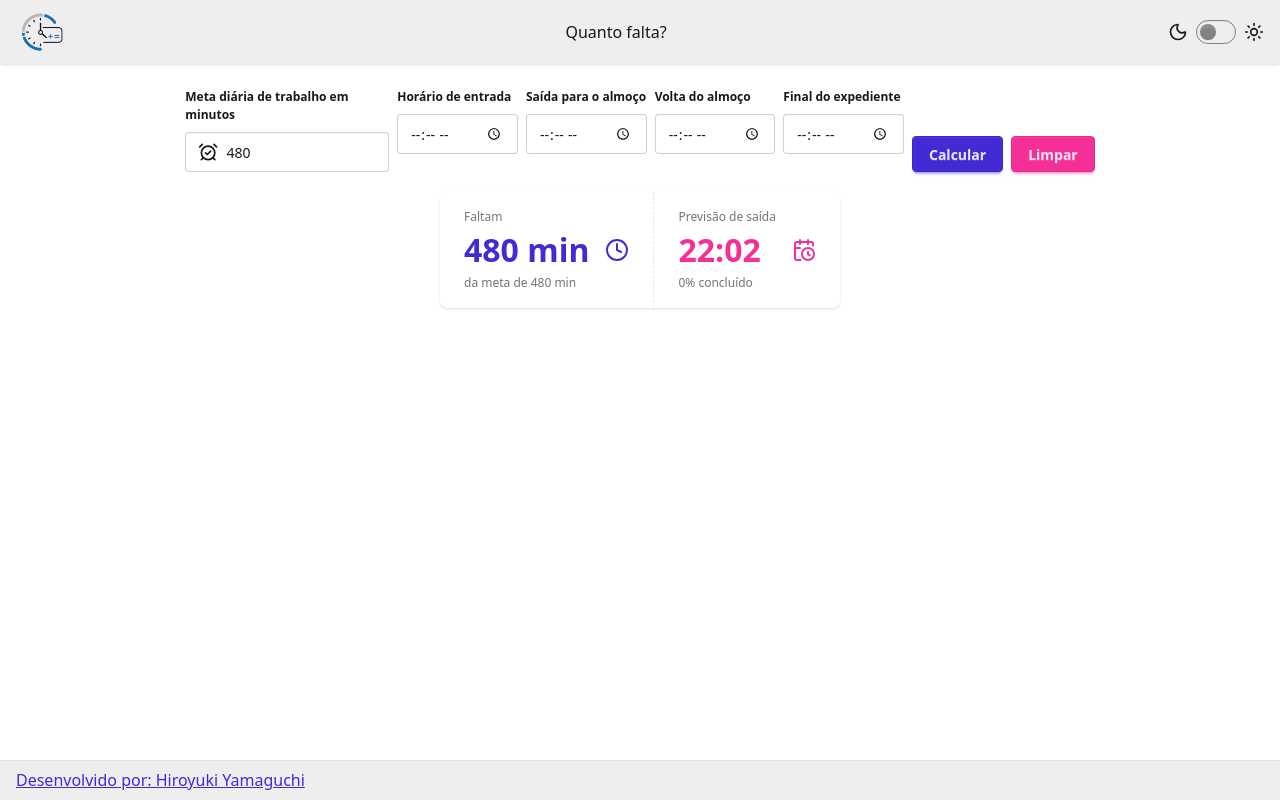
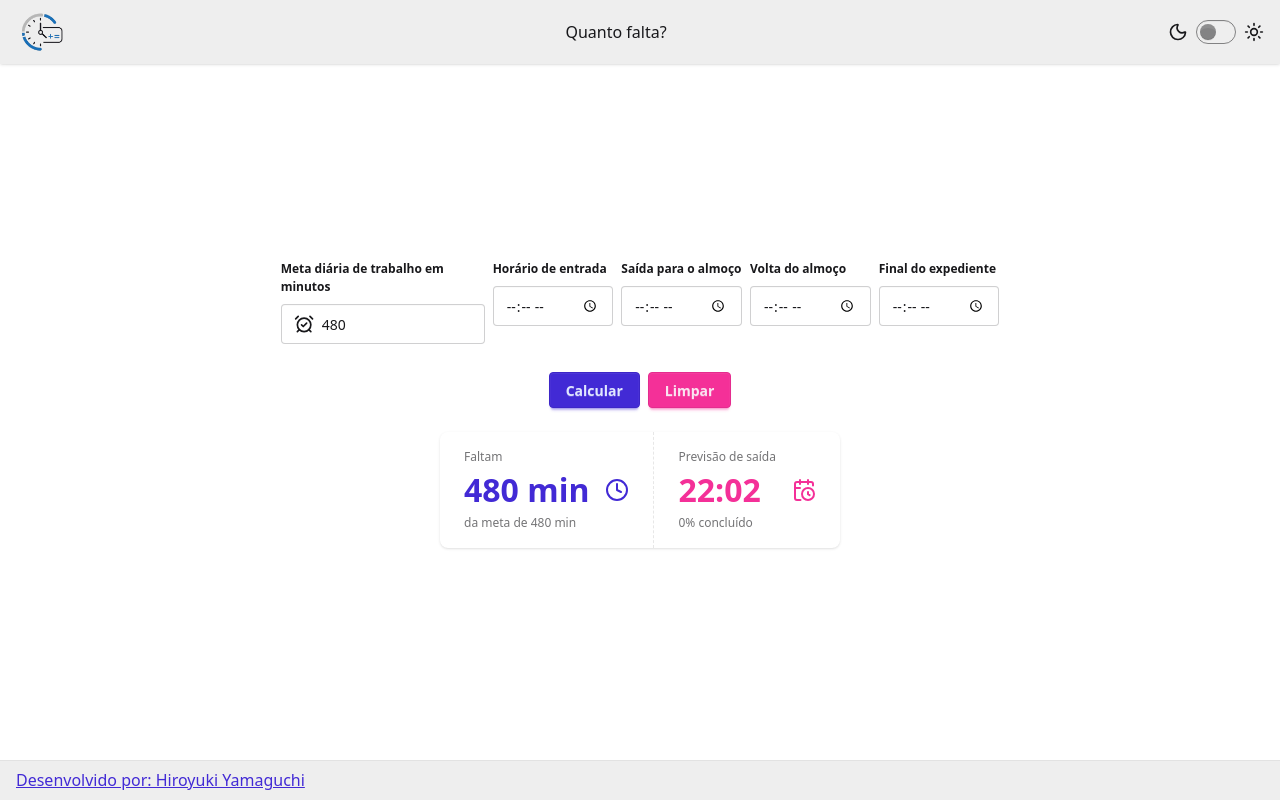
Before and after one commit to hiroyamaguch/quanto-falta, a Next.js app: page / in a window 1280 px wide. Built offline with nearby package versions, Linux system fonts and the light colour scheme.

Commit message:
2.0.1: best display itens

```diff
--- a/src/app/page.tsx
+++ b/src/app/page.tsx
@@ -4,12 +4,10 @@ import { NewMainForm } from '@/components/NewMainForm'
 
 export default function Home() {
   return (
-    <main className="flex flex-col pt-[64px] pb-[40px]">
+    <main className="flex flex-col h-screen pt-[64px] pb-[40px]">
       <Navbar />
 
-      <div className="flex flex-col space-y-4 items-center max-w-[1320px] w-full m-auto px-4 py-4">
-        <NewMainForm />
-      </div>
+      <NewMainForm />
 
       <Footer />
     </main>
--- a/src/components/NewInput.tsx
+++ b/src/components/NewInput.tsx
@@ -11,12 +11,12 @@ interface NewInputProps extends InputHTMLAttributes<HTMLInputElement> {
 
 export const NewInput: FC<NewInputProps> = ({ label, className, icon: Icon, error, ...rest }) => {
   return (
-    <fieldset className={twMerge('fieldset', className)}>
+    <fieldset className={twMerge('fieldset not-md:w-[204px]', className)}>
       <legend className="fieldset-legend">{label}</legend>
 
       <label className="input">
         {Icon && <Icon />}
-        <input {...rest} />
+        <input {...rest} className="block" />
       </label>
     </fieldset>
   )
--- a/src/components/NewMainForm.tsx
+++ b/src/components/NewMainForm.tsx
@@ -5,7 +5,7 @@ import { add, format } from 'date-fns'
 import { AlarmClockCheck, CalendarClock, Clock } from 'lucide-react'
 import type React from 'react'
 import { type ChangeEvent, useCallback, useEffect, useMemo, useState } from 'react'
-import { FormProvider, type SubmitHandler, useForm } from 'react-hook-form'
+import { type SubmitHandler, useForm } from 'react-hook-form'
 import { calcDiferenceInMinutes } from '@/utils/parseHours'
 import { type CalcInputsTypes, calcValidator } from '@/validators/calculate'
 import { NewInput } from './NewInput'
@@ -17,18 +17,16 @@ export const NewMainForm: React.FC = () => {
   const [minutesLeft, setMinutesLeft] = useState<number>(480)
   const [workDayTime, setWorkDayTime] = useState<number>(480)
 
-  const formConfig = useForm({
-    mode: 'all',
-    resolver: yupResolver(calcValidator)
-  })
-
   const {
     handleSubmit,
     reset,
     setValue,
     register,
     formState: { errors }
-  } = formConfig
+  } = useForm({
+    mode: 'all',
+    resolver: yupResolver(calcValidator)
+  })
 
   const percentage = useMemo(() => {
     const percentageLeft = (minutesLeft / workDayTime) * 100
@@ -84,8 +82,9 @@ export const NewMainForm: React.FC = () => {
   }, [setValue])
 
   return (
-    <FormProvider {...formConfig}>
+    <div className="flex flex-col space-y-6 items-center max-w-[1320px] w-full justify-center m-auto px-4 py-4 pb-10">
       <form
+        id="calc-hours"
         onSubmit={handleSubmit(onSubmit)}
         className="flex w-full not-md:items-center md:justify-center space-x-2 not-md:flex-col"
       >
@@ -128,9 +127,10 @@ export const NewMainForm: React.FC = () => {
           error={errors?.fourth}
           {...register('fourth')}
         />
+      </form>
 
-        <div className="flex items-end space-x-2 pb-1 max-md:pt-8 max-md:pb-4">
-          <button type="submit" className="h-[36px] btn btn-primary">
+      <div className="flex items-end space-x-2">
+        <button type="submit" form="calc-hours" className="h-[36px] btn btn-primary">
           Calcular
         </button>
 
@@ -138,7 +138,6 @@ export const NewMainForm: React.FC = () => {
           Limpar
         </button>
       </div>
-      </form>
 
       <div className="stats shadow max-vsm:stats-vertical">
         <div className="stat">
@@ -173,6 +172,6 @@ export const NewMainForm: React.FC = () => {
           </div>
         </div>
       </div>
-    </FormProvider>
+    </div>
   )
 }
```
Lines whose indentation alone changed are shown as unchanged.
